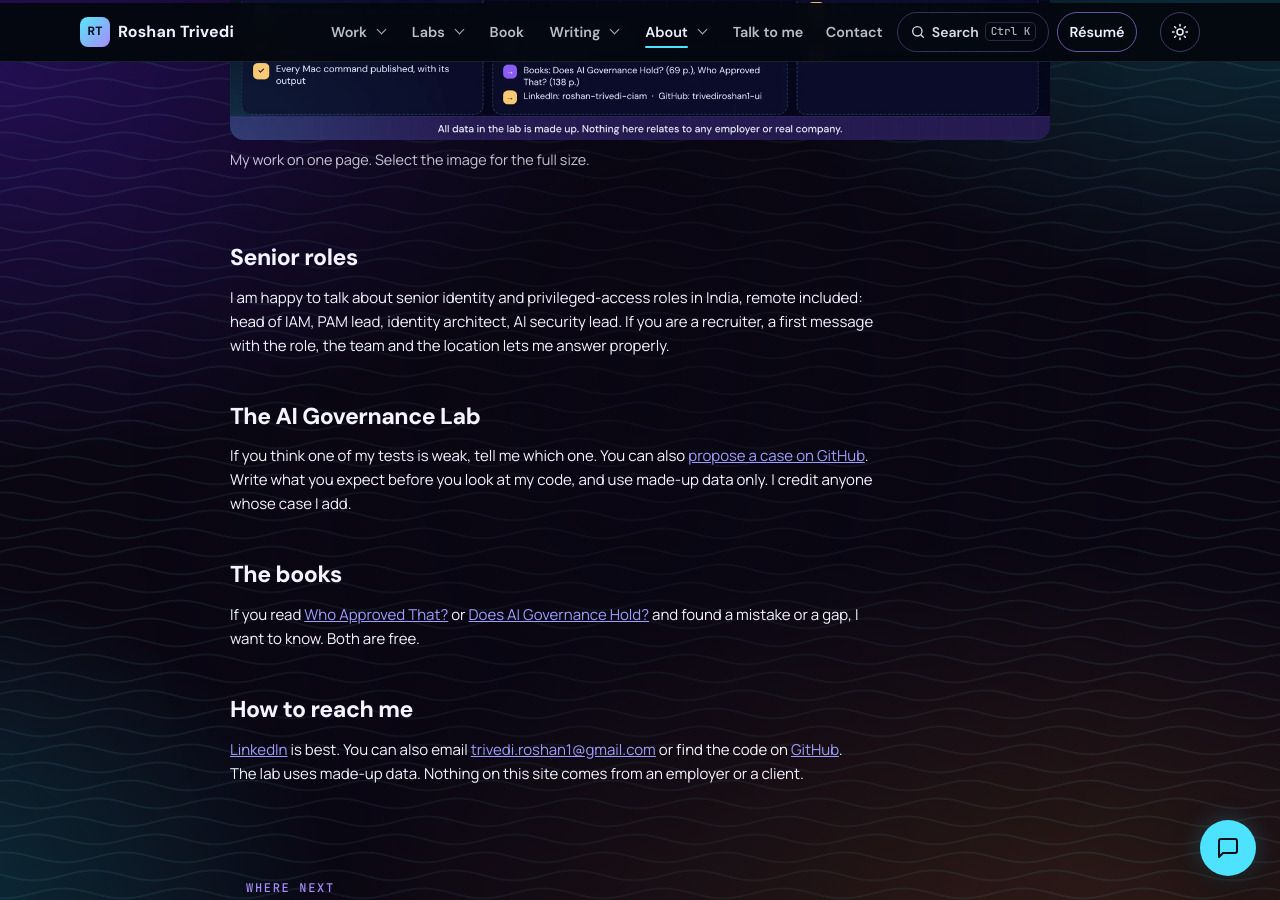
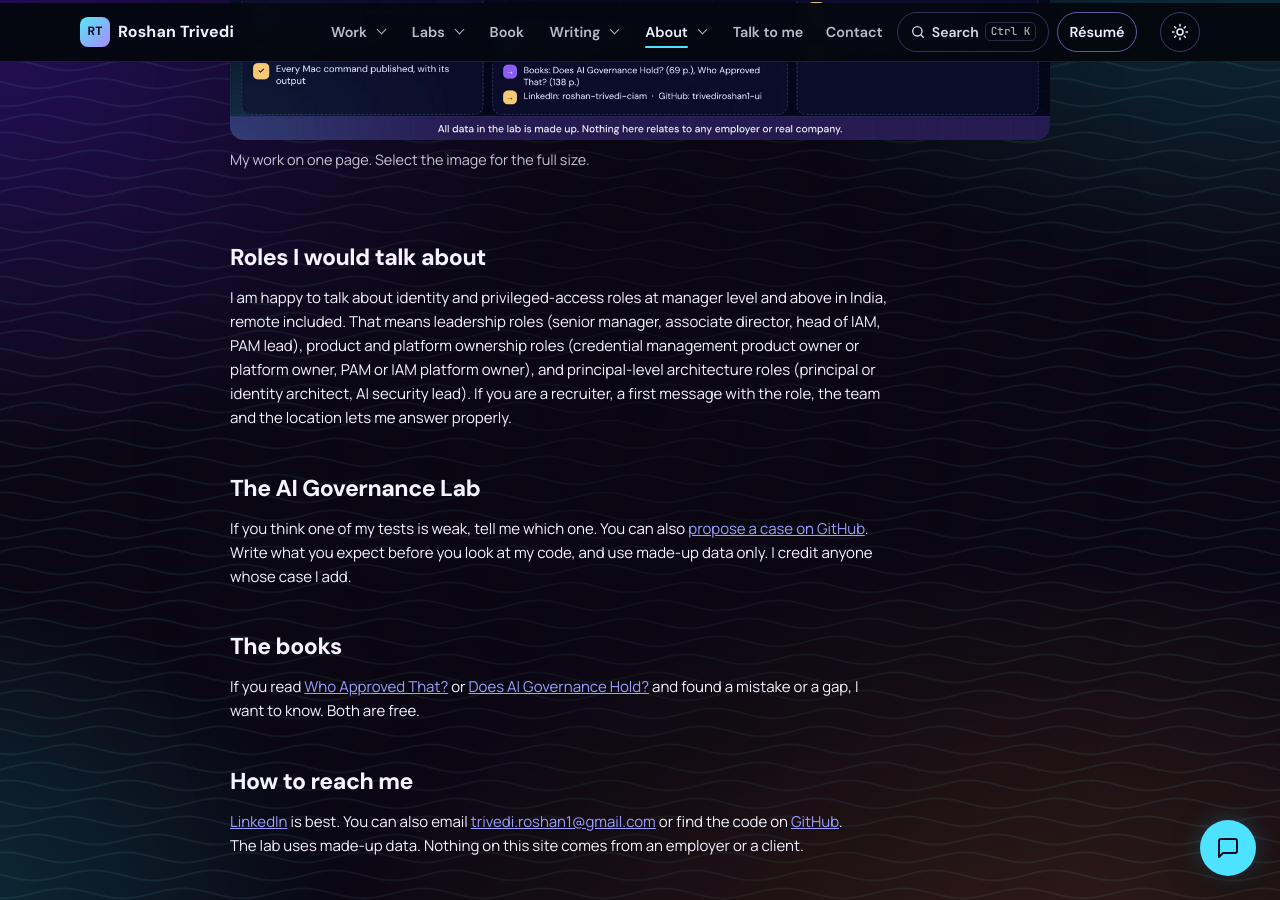
Before and after one commit to trivediroshan1-ui/trivediroshan1-ui.github.io, a Jekyll site: the page talk/index.html, which Jekyll copies as it is, in a window 1280 px wide and 900 px high, scrolled down 738 px. Built offline with Jekyll 4.4.1, drawn with Linux system fonts in a browser that asks for light colours.

Commit message:
Talk page: name the role levels (#35)
* Talk page: name the role levels (senior manager, associate director, principal)


* Talk page: add leadership, product/platform ownership and principal roles


---------

Co-authored-by: Roshan Trivedi <trivediroshan1-ui@users.noreply.github.com>

```diff
--- a/talk/index.html
+++ b/talk/index.html
@@ -51,8 +51,8 @@
         <a href="/assets/roshan-trivedi-work-summary.png"><img src="/assets/roshan-trivedi-work-summary.webp" width="1400" height="945" loading="lazy" style="width:100%;height:auto;border-radius:14px" alt="One-page summary of Roshan Trivedi's work: what he does, key focus areas, how he works, what the AI Governance Lab found (13 rounds, 164 cases), and his values."></a>
         <figcaption class="body-text" style="font-size:.9em;opacity:.8">My work on one page. Select the image for the full size.</figcaption>
       </figure>
-      <section><h2>Senior roles</h2>
-        <p class="body-text">I am happy to talk about senior identity and privileged-access roles in India, remote included: head of IAM, PAM lead, identity architect, AI security lead. If you are a recruiter, a first message with the role, the team and the location lets me answer properly.</p></section>
+      <section><h2>Roles I would talk about</h2>
+        <p class="body-text">I am happy to talk about identity and privileged-access roles at manager level and above in India, remote included. That means leadership roles (senior manager, associate director, head of IAM, PAM lead), product and platform ownership roles (credential management product owner or platform owner, PAM or IAM platform owner), and principal-level architecture roles (principal or identity architect, AI security lead). If you are a recruiter, a first message with the role, the team and the location lets me answer properly.</p></section>
       <section><h2>The AI Governance Lab</h2>
         <p class="body-text">If you think one of my tests is weak, tell me which one. You can also <a href="https://github.com/trivediroshan1-ui/ai-governance-lab/issues/new/choose">propose a case on GitHub</a>. Write what you expect before you look at my code, and use made-up data only. I credit anyone whose case I add.</p></section>
       <section><h2>The books</h2>
```
